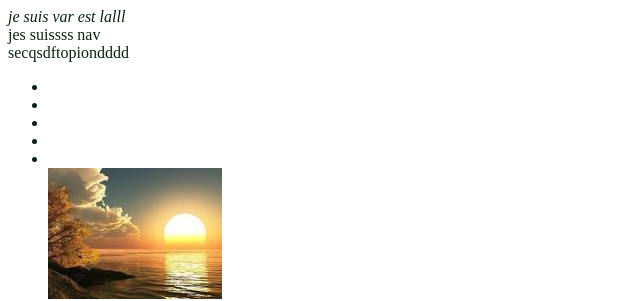
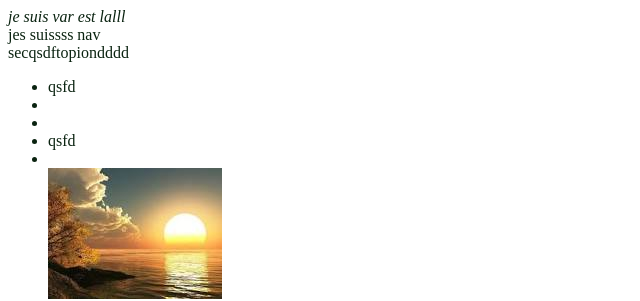
Before and after one commit to dimitri-boytchenko/hello-vs-code, a plain HTML site: page index.html in a window 1280 px wide. Shown: the full height of the page, 0-640 px from the left. Drawn offline with nearby package versions, Linux system fonts and the light colour scheme; files whose address does not match are found by name.

Commit message:
Creation de shablon

```diff
--- a/index.html
+++ b/index.html
@@ -28,10 +28,10 @@
 <script src="js/jquery.js"></script>
 <script src="js/main.js"></script>
 <ul>
+    <li>qsfd</li>
     <li></li>
     <li></li>
-    <li></li>
-    <li></li>
+    <li>qsfd</li>
     <li></li>
     <div class="block">
         <div class="block__"></div>
```
